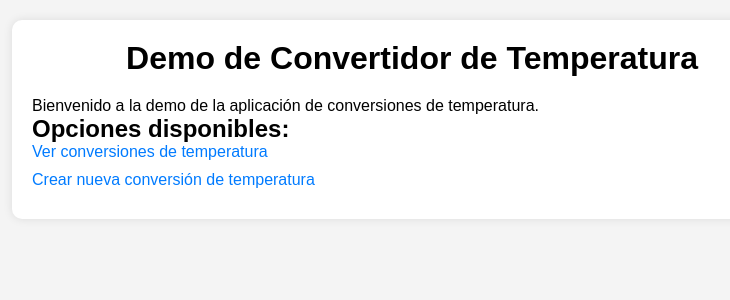
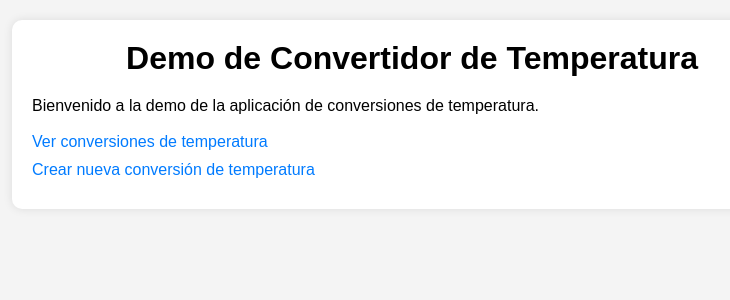
Before and after one commit to huriviades/prueba_conversiones_webapp, a Flask app: page / in a window 1280 px wide. Shown: the top 300 px of the page, without its empty margins (228-958 px from the left). Run offline with Flask 3, Linux system fonts and the light colour scheme.

Commit message:
Mejora en los htmls - rev.3-1

```diff
--- a/demo_webapp/templates/index.html
+++ b/demo_webapp/templates/index.html
@@ -14,7 +14,7 @@
         <main>
             <p>Bienvenido a la demo de la aplicación de conversiones de temperatura.</p>
             <nav>
-                <h2>Opciones disponibles:</h2>
+                <br>
                 <ul>
                     <li><a href="{{ url_for('get_temperaturas') }}">Ver conversiones de temperatura</a></li>
                     <li><a href="{{ url_for('create_temperatura') }}">Crear nueva conversión de temperatura</a></li>
```
